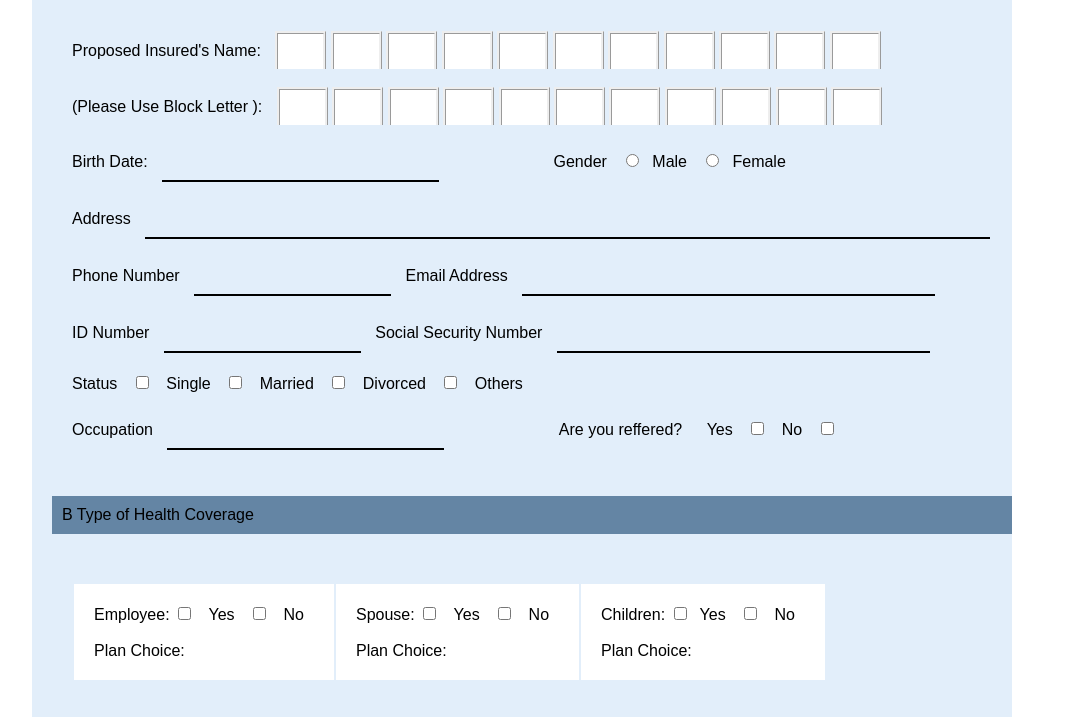
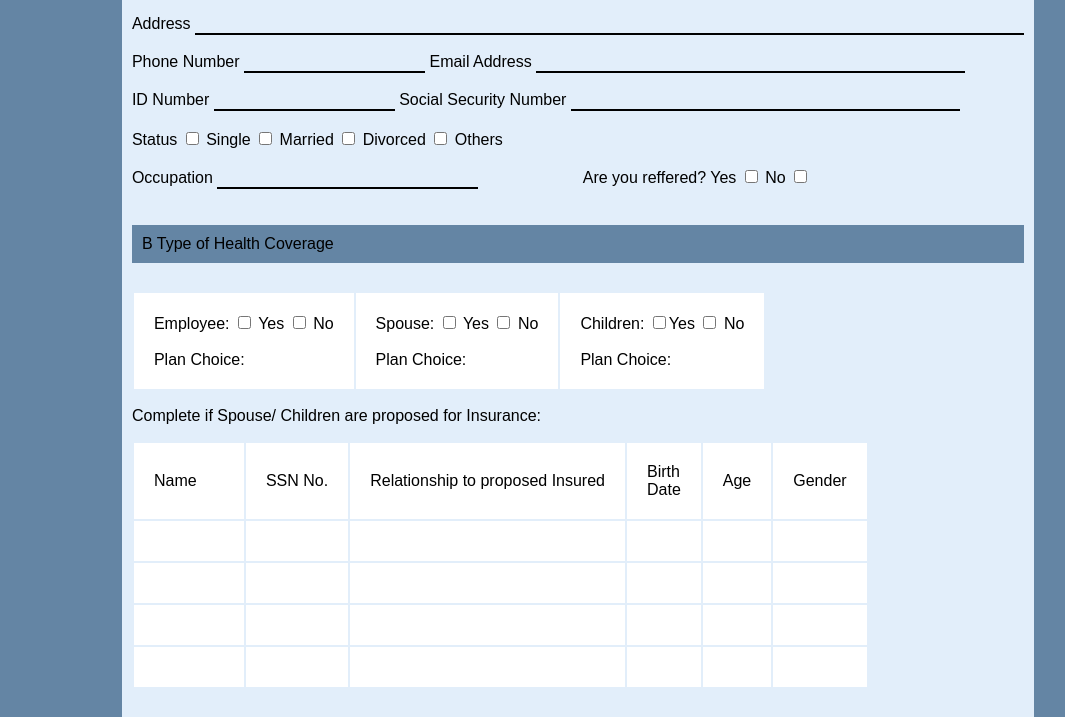
Before and after one commit to hira-mushtaq1/kitFirstAssignment, a plain HTML site: page form.html in a window 1280 px wide. Shown: the part 273-990 px from the top of the page, without its empty margins (16-1081 px from the left). Drawn offline with Linux system fonts and the light colour scheme.

Commit message:
updated styles

```diff
--- a/form.html
+++ b/form.html
@@ -7,11 +7,11 @@
     <link rel="stylesheet" href="style.css">
 </head>
 <body>
-<div class="formSpace" >
-    <h1>Application Form</h1>
-    </div>
+<div class="main" >
+    <h1 style="display:flex; justify-content: center;">Application Form</h1>
+
     <br/>
-    <div class="main">
+    <div >
         <div class="firstHead">
             A. General Questions
         </div>
@@ -29,13 +29,13 @@
             <input class="new" type="text" name="" id="name" maxlength="1" size="1">
             <input class="new" type="text" name="" id="name" maxlength="1" size="1">
             <input class="new" type="text" name="" id="name" maxlength="1" size="1">
-            <input class="new" type="text" name="" id="name" maxlength="1" size="1">
+
 
 
            <br/><br/>
 
              <label  for="name">(Please Use Block Letter ): </label>
-            <input class="new" type="text" name="" id="name" maxlength="1" size="1">
+
             <input class="new" type="text" name="" id="name" maxlength="1" size="1">
             <input class="new" type="text" name="" id="name" maxlength="1" size="1">
             <input class="new" type="text" name="" id="name" maxlength="1" size="1">
@@ -49,6 +49,7 @@
 
 
         </div>
+        <br/>
         <div>
             <label for="dob">Birth Date:</label>
             <input  type="text" name="" id="dob" size="30">
@@ -56,23 +57,27 @@
             <input type="radio" name="gender" id="male"><label for="male">Male</label>
             <input type="radio" name="gender" id="female"><label for="female">Female</label>
         </div>
+        <br/>
         <div>
             <label for="add">Address</label>
             <input  type="text" name="" id="add" size="101" >
         </div>
+        <br/>
         <div>
             <label for="ph">Phone Number</label>
             <input type="number" name="" id="ph" size="50">
 
             <label for="email">Email Address</label>
-            <input type="email" name="" id="email" size="47">
+            <input type="email" name="" id="email" size="51">
         </div>
+        <br/>
         <div>
             <label for="idNo">ID Number</label>
-            <input type="number" name="" id="idNo" size="70">
+            <input type="number" name="" id="idNo" size="100">
             <label for="ssn">Social Security Number</label>
-            <input type="text" name="ssn" id="ssn" size="42">
+            <input type="text" name="ssn" id="ssn" size="46">
         </div>
+        <br/>
         <div>
             <label for="status">Status</label>
             <input type="checkbox" name="status" id="sing">
@@ -85,6 +90,7 @@
             <label for="oth">Others</label>
 
         </div>
+        <br/>
 
 <div>
     <label  for="occ">Occupation</label>
@@ -185,6 +191,7 @@
     <label for="ap">Annual Premium</label>
     <input type="text" name="" id="ap" size="30">
 </div>
+<br/>
 
    <div>
             <label for="status">Payment Mode</label>
@@ -197,12 +204,13 @@
 
 
         </div>
-
+<br/>
 
 <div>
       <label for="cash">Cash With Application: $</label>
     <input type="text" name="" id="cash" size="50">
 </div>
+<br/>
 
 <div>
       <label for="model">Planned Model Premium: $</label>
@@ -211,7 +219,7 @@
 
 
 
-
+<br/>
 
 
 <div>
@@ -252,5 +260,7 @@
 
 
     </div>
+
+  </div>
 </body>
 </html>
--- a/style.css
+++ b/style.css
@@ -2,21 +2,13 @@
     font-family: Arial, Helvetica, sans-serif;
     border: none;
     /* border-bottom: 2px solid red; */
-    padding: 10px;
-
-
-
-
 
 }
 
 .info {
-    width: 100%;
+
     border: #6485A4;
     display: block;
-
-
-
 
 }
 input {
@@ -24,20 +16,6 @@
     border-bottom: 2px solid black;
     background-color: #E2EEFA;
 }
-.formSpace{
-    height: 10vh;
-    width: 80%;
-    display: flex;
-    justify-content: center;
-    padding: 30px;
-    font-size: xx-large;
-    margin-bottom: 50px;
-    letter-spacing: 10px;
-    margin-left: 20px;
-
-
-}
-
 
 .main{
     background-color:#E2EEFA;
@@ -71,21 +49,22 @@
 .blue{
     color: #8ABCD7;
 }
-.head{
 
-    margin: 0px;
-}
 input::-webkit-outer-spin-button,
 input::-webkit-inner-spin-button {
     -webkit-appearance: none;
     margin: 0;
 }
 body{
+    position:absolute;
     display: flex;
-    /* flex-direction: row; */
+    flex-direction: row;
     flex-wrap: wrap;
     justify-content: center;
-    width: 1000px;
+    background-color: #6485A4;
+    width: 90%;
+
+    border: #6485A4;
 }
 @media only screen and (max-width: 600px) {
     body {
```
Also changed, not shown: index.html (+2 -2 lines).
